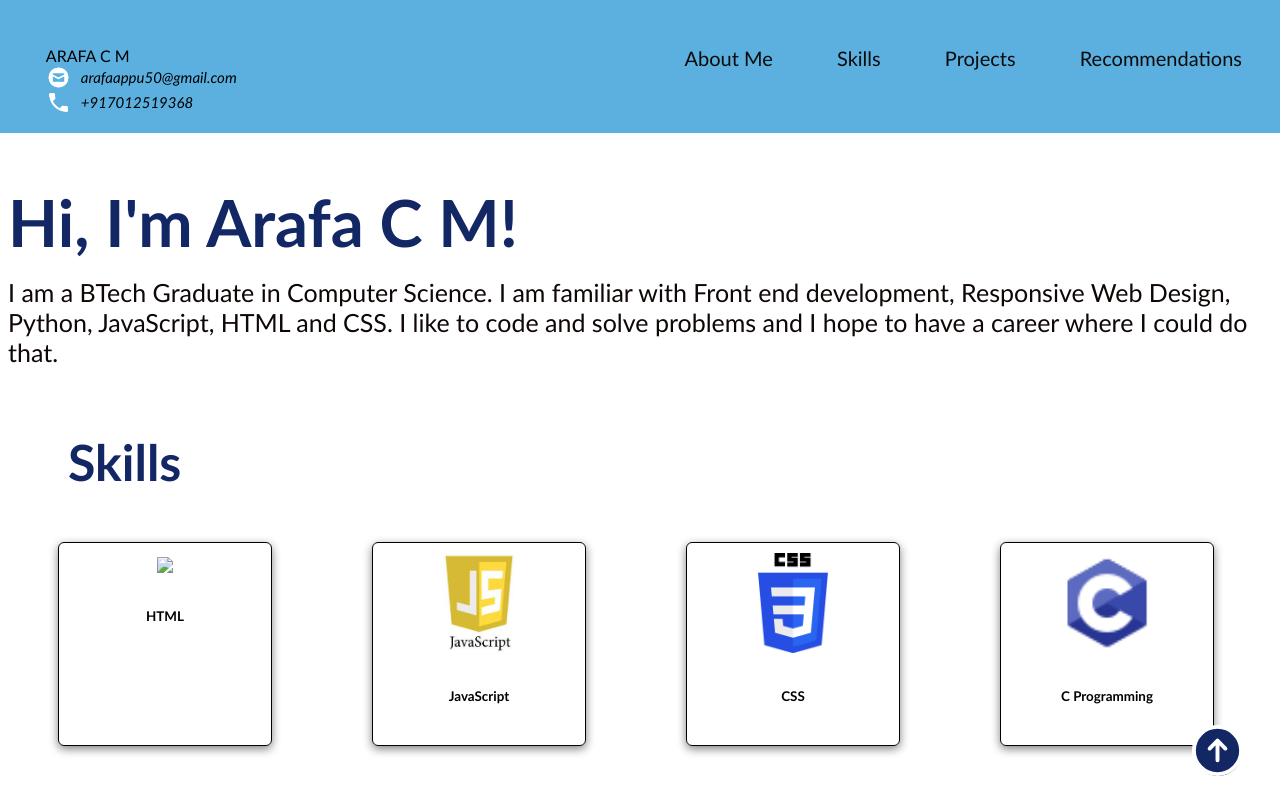
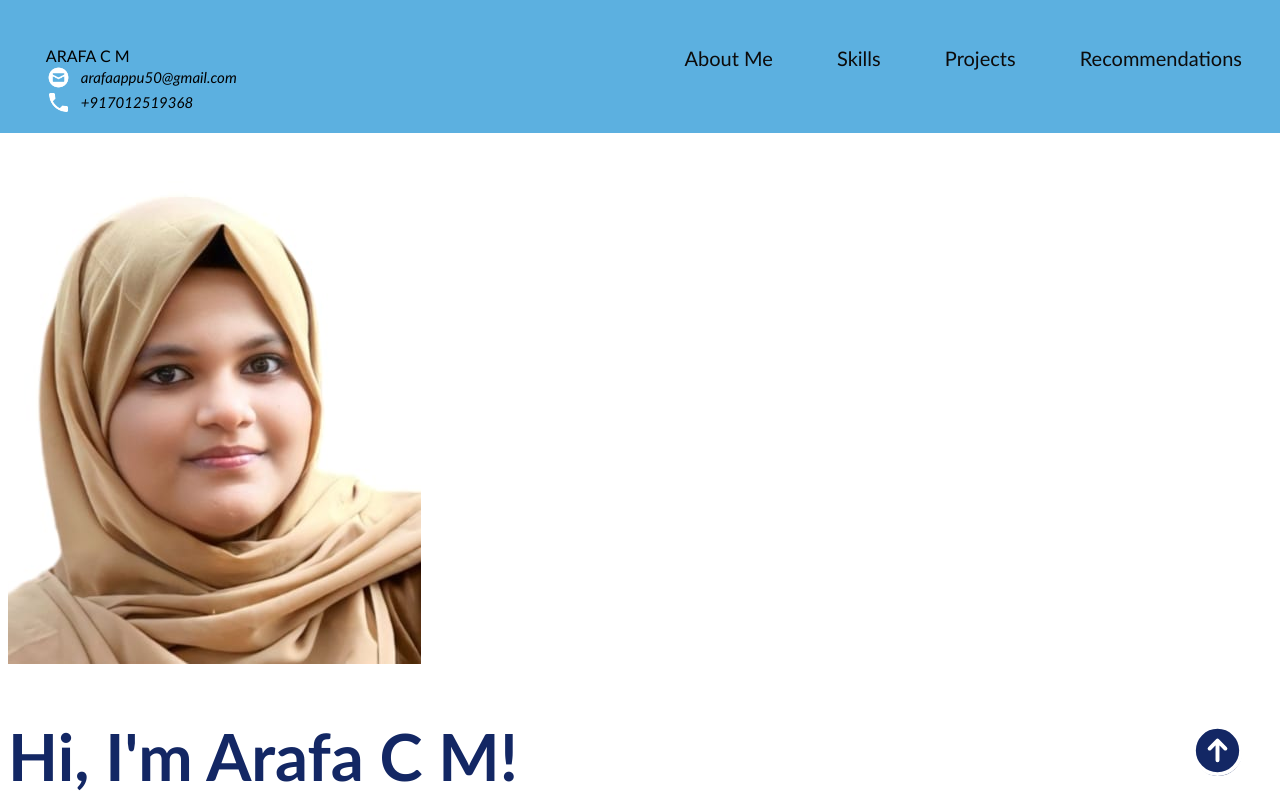
Before and after one commit to Arafa102003/portfolio, a plain HTML site: page index.html in a window 1280 px wide. Shown: the top 800 px of the page. Drawn offline with Linux system fonts and the light colour scheme; files whose address does not match are found by name.

Commit message:
Update index.html

```diff
--- a/index.html
+++ b/index.html
@@ -35,7 +35,7 @@
     <!-- About Me -->
     <section id="about-me" class="container">
       <div>
-
+        <img src="images/arafa.jpeg"/>
       <div>
           <h1>
             Hi, I'm Arafa C M!
@@ -53,7 +53,7 @@
 
       <div class="all_skills">
         <div class="skill">
-          <img src="html_finalprojimages/html5.png"/>
+          <img src="images/html5.png"/>
           <h6>HTML</h6>
         </div>
 
```
